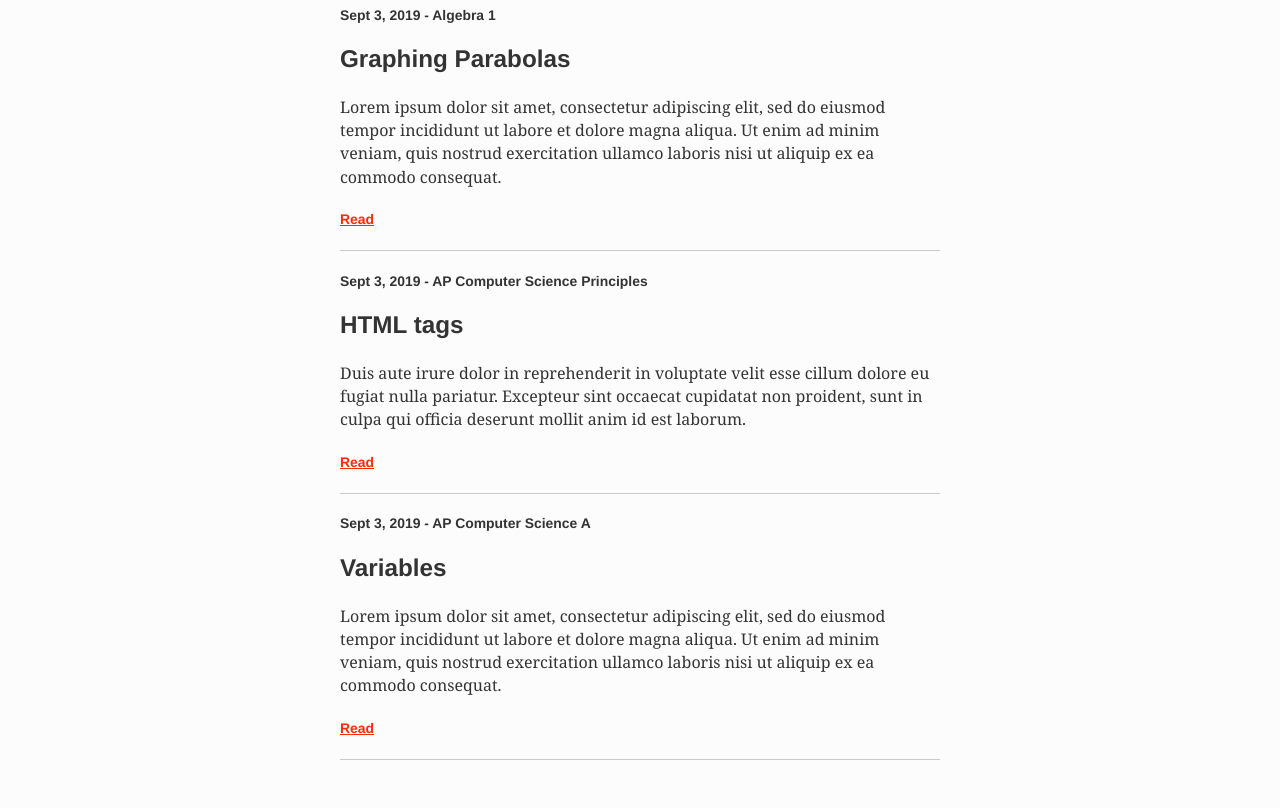
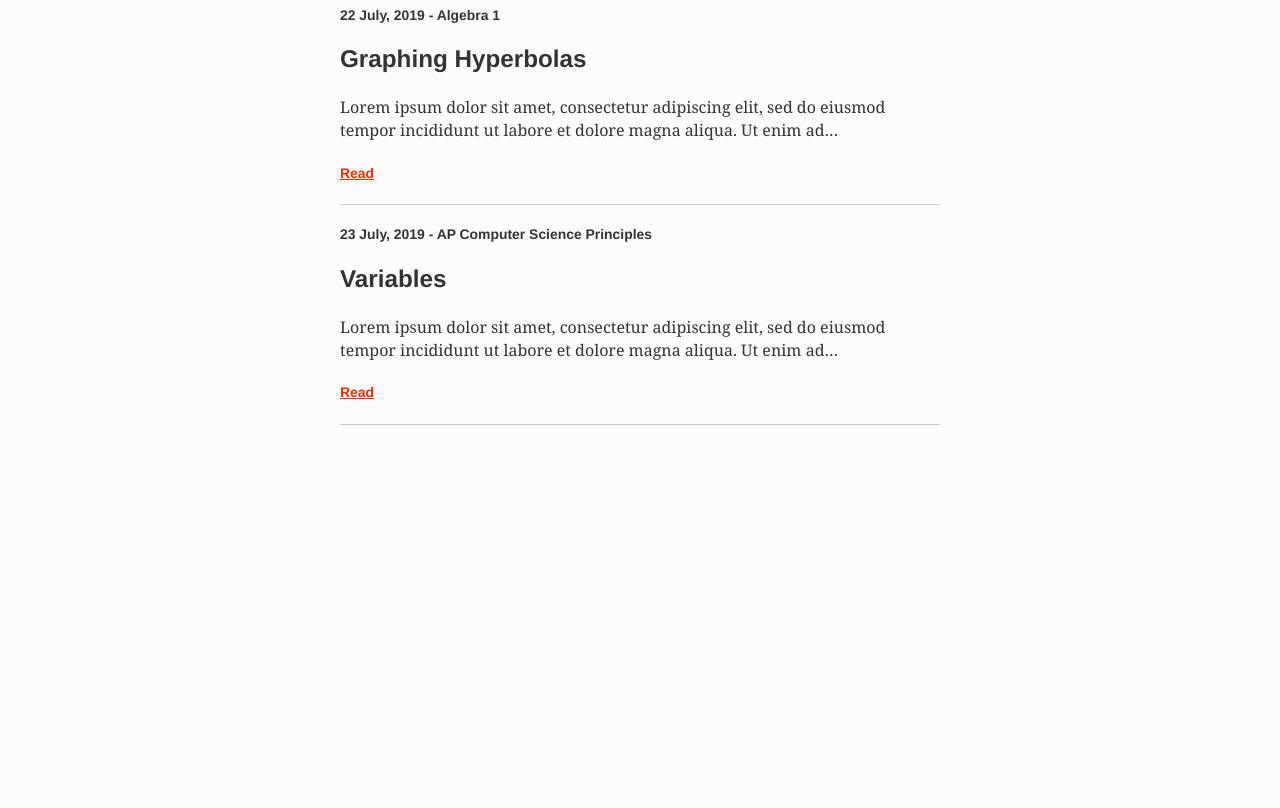
Before and after one commit to lamsond/morning-moon, a Gatsby site in the folder lamsite/: page / in a window 1280 px wide. Shown: the part 142-950 px from the top of the page. After the commit the page ends 800 px from the top, so only its background shows below. Built offline with nearby package versions, Linux system fonts and the light colour scheme; Gatsby itself is replaced by a stand-in of ours; some packages are replaced by stand-ins of ours.

Commit message:
added markdown transformer, refactored index.js to pull excerpts from markdown files

```diff
--- a/lamsite/gatsby-config.js
+++ b/lamsite/gatsby-config.js
@@ -19,5 +19,6 @@ module.exports = {
         path: `${__dirname}/src/`,
       },
     },
+    'gatsby-transformer-remark',
   ],
 }
--- a/lamsite/package.json
+++ b/lamsite/package.json
@@ -16,6 +16,7 @@
     "gatsby": "^2.13.25",
     "gatsby-plugin-typography": "^2.3.2",
     "gatsby-source-filesystem": "^2.1.5",
+    "gatsby-transformer-remark": "^2.6.8",
     "react": "^16.8.6",
     "react-dom": "^16.8.6",
     "react-typography": "^0.16.19",
--- a/lamsite/src/pages/index.js
+++ b/lamsite/src/pages/index.js
@@ -1,24 +1,39 @@
 import React from "react"
+import { graphql } from 'gatsby';
+
 import Layout from "../components/layout.js";
 import LessonNugget from '../components/lessonNugget.js';
 
-export default () => (
+export default ({ data }) => (
 <Layout>
-    <h1>Lessons</h1>
-    <LessonNugget date='Sept 3, 2019' subject='Algebra 1' title='Graphing Parabolas'
-        text='Lorem ipsum dolor sit amet, consectetur adipiscing elit, sed do eiusmod tempor
-        incididunt ut labore et dolore magna aliqua. Ut enim ad minim veniam, quis nostrud exercitation
-         ullamco laboris nisi ut aliquip ex ea commodo consequat.'
-    />
-    <LessonNugget date='Sept 3, 2019' subject='AP Computer Science Principles' title='HTML tags'
-        text='Duis aute irure dolor in reprehenderit in voluptate velit esse cillum dolore eu fugiat nulla
-         pariatur. Excepteur sint occaecat cupidatat non proident, sunt in culpa qui officia deserunt mollit
-          anim id est laborum.'
-    />
-    <LessonNugget date='Sept 3, 2019' subject='AP Computer Science A' title='Variables'
-        text='Lorem ipsum dolor sit amet, consectetur adipiscing elit, sed do eiusmod tempor
-        incididunt ut labore et dolore magna aliqua. Ut enim ad minim veniam, quis nostrud exercitation
-         ullamco laboris nisi ut aliquip ex ea commodo consequat.'
-    />
+    <h1>{ data.allMarkdownRemark.totalCount } Lessons</h1>
+    {data.allMarkdownRemark.edges.map(({ node }) => (
+        <LessonNugget
+            key={node.id}
+            date={node.frontmatter.date}
+            subject={node.frontmatter.subject}
+            title={node.frontmatter.title}
+            text={node.excerpt}
+        />
+    ))}
 </Layout>
 );
+
+export const query = graphql`
+query {
+    allMarkdownRemark {
+      totalCount
+      edges {
+        node {
+          id
+          frontmatter {
+            date(formatString: "DD MMMM, YYYY")
+            subject
+            title
+          }
+          excerpt
+        }
+      }
+    }
+  }
+  `;
--- /dev/null
+++ b/lamsite/src/pages/lesson1.md
@@ -0,0 +1,10 @@
+---
+title: "Graphing Hyperbolas"
+date: "2019-07-22"
+subject: "Algebra 1"
+---
+Lorem ipsum dolor sit amet, consectetur adipiscing
+elit, sed do eiusmod tempor incididunt ut labore et
+dolore magna aliqua. Ut enim ad minim veniam, quis
+nostrud exercitation ullamco laboris nisi ut aliquip
+ex ea commodo consequat.
--- /dev/null
+++ b/lamsite/src/pages/lesson2.md
@@ -0,0 +1,10 @@
+---
+title: "Variables"
+date: "2019-07-23"
+subject: "AP Computer Science Principles"
+---
+Lorem ipsum **dolor** sit amet, consectetur adipiscing
+elit, sed do eiusmod tempor incididunt ut labore et
+dolore magna aliqua. Ut enim ad minim veniam, quis
+nostrud exercitation ullamco laboris nisi ut aliquip
+ex ea commodo consequat.
```
Also changed, not shown: lamsite/src/components/lessonNugget.js (line endings or trailing spaces), 1 other file.
